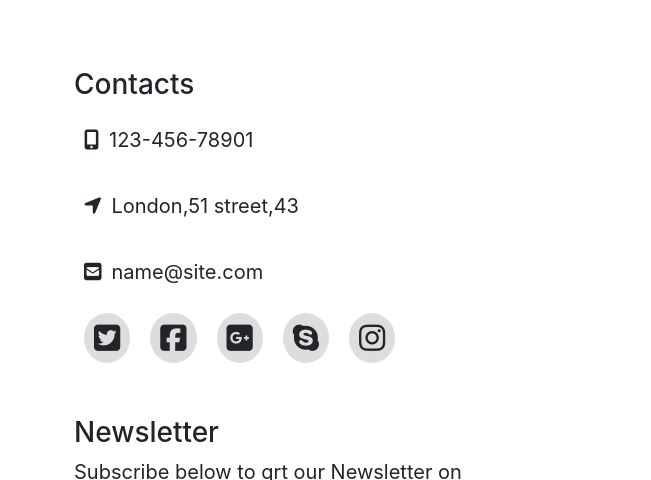
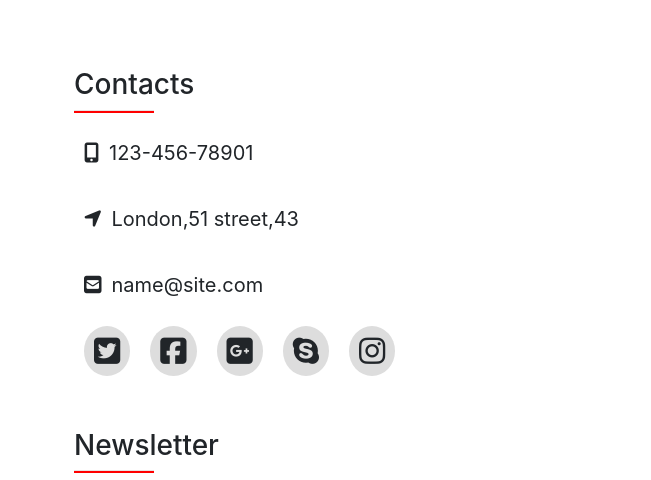
Before and after one commit to MILIKHATUN/Exm-01, a plain HTML site: page index.html in a window 1280 px wide. Shown: the part 2744-3224 px from the top of the page, 629-1280 px from the left. Drawn offline with nearby package versions, Linux system fonts and the light colour scheme.

Commit message:
exm done

```diff
--- a/index.html
+++ b/index.html
@@ -126,6 +126,7 @@
                     <div class="col-md-8 d-flex align-items-center">
                         <div class="text text-center">
                             <h1>A FEW Words <br>About the University</h1>
+                            <hr>
                             <small>Lorem, ipsum dolor sit amet consectetur adipisicing elit. Unde veniam fuga asperiores natus totam, veritatis vitae voluptates corporis dolorum dicta.</small><br>
                             <button class="btn btn-danger">Learn More</button>
                         </div>
@@ -160,6 +161,7 @@
                    <div class="col-md-6 mt-5 justify-content-start">
                        <div class="item m-5">
                            <h3>Contacts</h3>
+                           <hr>
                            <p><i class="fa fa-mobile"></i>123-456-78901</p>
                            <p><i class="fa fa-location-arrow"></i>London,51 street,43</p>
                            <p><i class="fa fa-envelope-square"></i>name@site.com</p>
@@ -173,6 +175,7 @@
                        </div>
                        <div class="items m-5">
                            <h3>Newsletter</h3>
+                           <hr>
                            <p>Subscribe below to grt our Newsletter on Bootstrap page Templates. </p>
                            <form action="e-mail">
                                 <input type="e-mail" placeholder="your-e-mail">
--- a/style.css
+++ b/style.css
@@ -21,6 +21,13 @@
     height: 500px;
     margin: 10px 0;
 }
+hr{
+    margin: auto;
+    width: 15%;
+    margin-bottom: 20px;
+    height: 0px;
+    border-bottom: 5px solid#000;
+}
 #wrapper{
     background:url(assets/img/11.jpg);
     height: 600px;
@@ -29,6 +36,14 @@
     align-items: center;
     justify-content: center;
     /* text-decoration: column; */
+}
+#map hr{
+    margin: auto;
+    width: 18%;
+    margin-right: 380px;
+    margin-bottom: 10px;
+    border-bottom: 2px solid red;
+
 }
 #map p{
     font-size:  20px;
```
Lines whose indentation alone changed are shown as unchanged.
